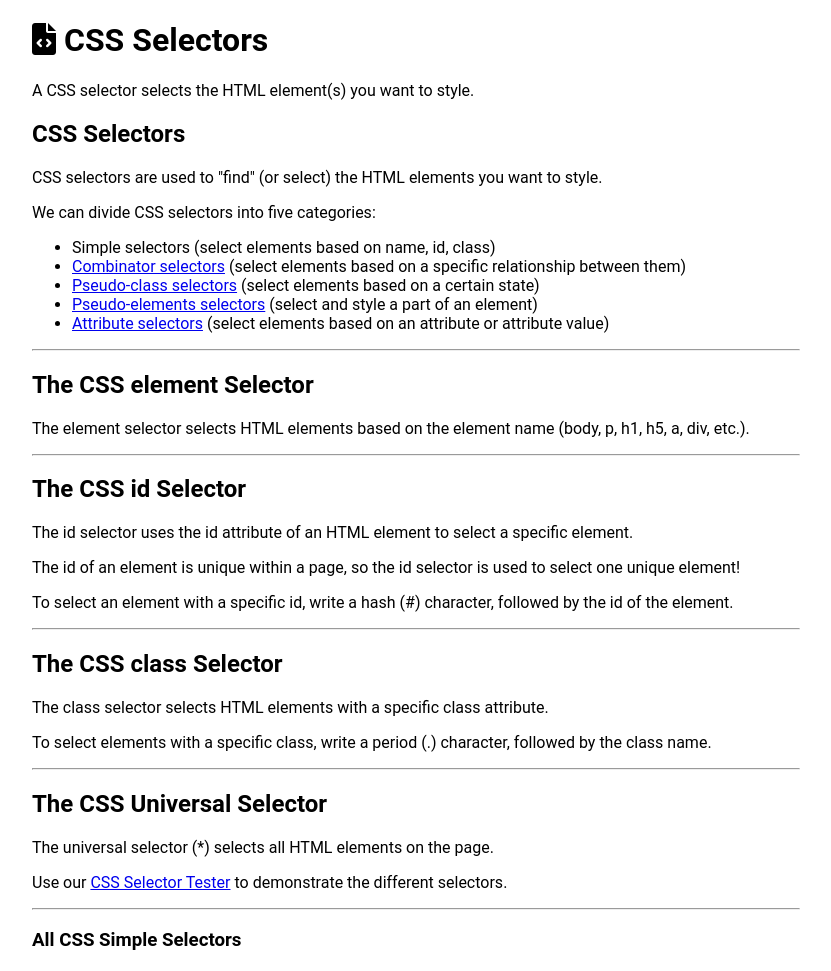
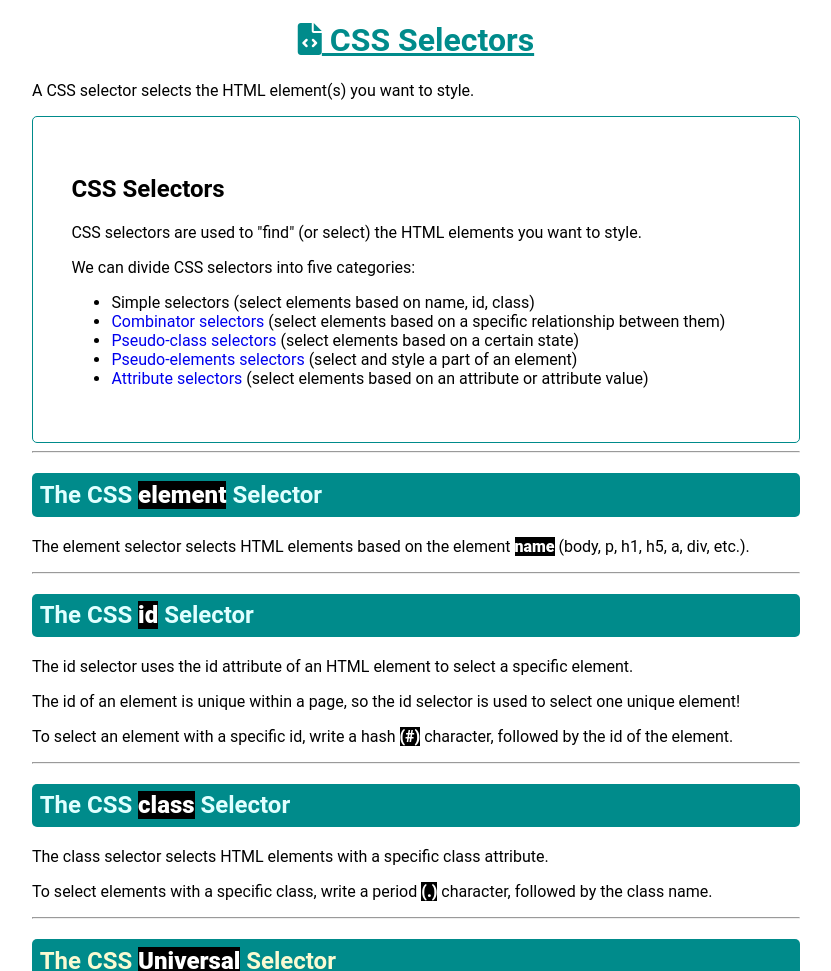
Before and after one commit to JuanRuizEscudero/RuizJoan_2526_ASIX1_0373_AE4_CSS, a plain HTML site: page index.html in a window 1280 px wide. Shown: the top 971 px of the page, without its empty margins (224-1055 px from the left). Drawn offline with Linux system fonts and the light colour scheme.

Commit message:
css completado, a falta de corregir la tabla y ponerle bordes

```diff
--- a/styles.css
+++ b/styles.css
@@ -2,8 +2,82 @@
 * {
     font-family: 'Roboto', sans-serif;
 }
+
 /* "body" para ajustar los márgenes y el relleno del cuerpo del documento siguiendo indicaciones del paso 2 */
+
 body {
     margin: 0;
     padding: 0 20%;
 }
+
+/* "h1" en subrayado con color cyan, centrado */
+
+h1 {
+    text-decoration: underline;
+    color: darkcyan;
+    text-align: center;
+}
+
+/* elementos con clase "selector" de color lightcyan */
+
+.selector {
+    color: lightcyan;
+}
+
+/* elementos con clase selectors relleno del 5%, un border y esquinas redondeadas */
+
+.selectors {
+    padding: 5%;
+    border: solid darkcyan 1px;
+    border-radius: 5px;
+}
+
+/* elemento con id "universal" de color lightgoldenrodyellow */
+
+#universal {
+    color: lightgoldenrodyellow;
+}
+
+/* "h2" con clase "selector" y con id "universal" de fondo darkcyan, relleno del 1% y esquinas redondeadas */
+
+h2.selector, h2#universal {
+    background-color: darkcyan;
+    padding: 1%;
+    border-radius: 5px;
+}
+
+/* "span" con fondo negro y color de texto blanco */
+
+span {
+    font-weight: 900;
+    background-color: black;
+    color: white;
+}
+
+/* elementos hijos directos de li tendrán endrán text-decoration: none */
+
+li > a {
+    text-decoration: none;
+}
+
+/* elementos h3 color de fondo rgba 0 139 139*/
+
+h3 {
+    background-color: rgba(0, 139, 139, 0.529);
+    padding: 0.5px;
+    border-radius: 5px;
+}
+
+/* elementos div descendientes de un elementos con id gallery acho de width 100%*/
+
+#gallery div {
+    width: 100%;
+}
+
+/* elementos img tendrán un ancho width de 100%, un border solid y esquinas redondeadas con valor de 5px */
+
+img {
+    width: 100%;
+    border: solid darkcyan 1px;
+    border-radius: 5px;
+}
```
